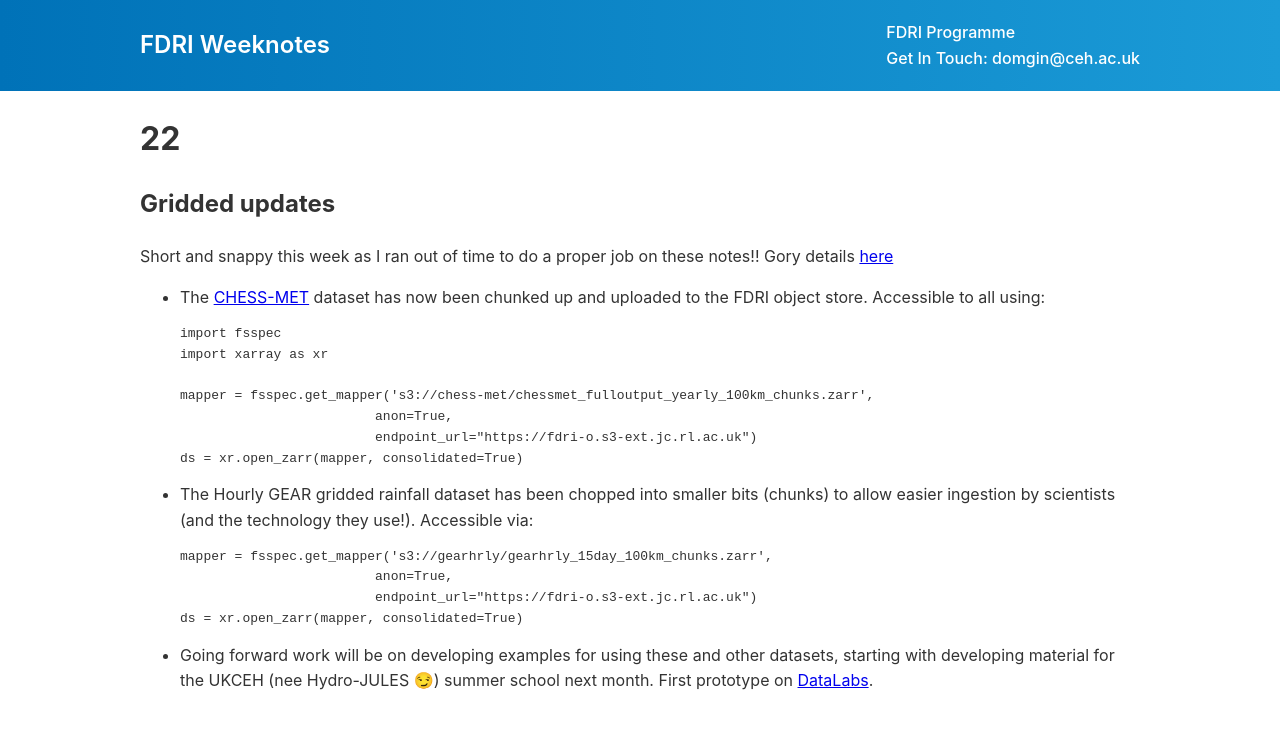
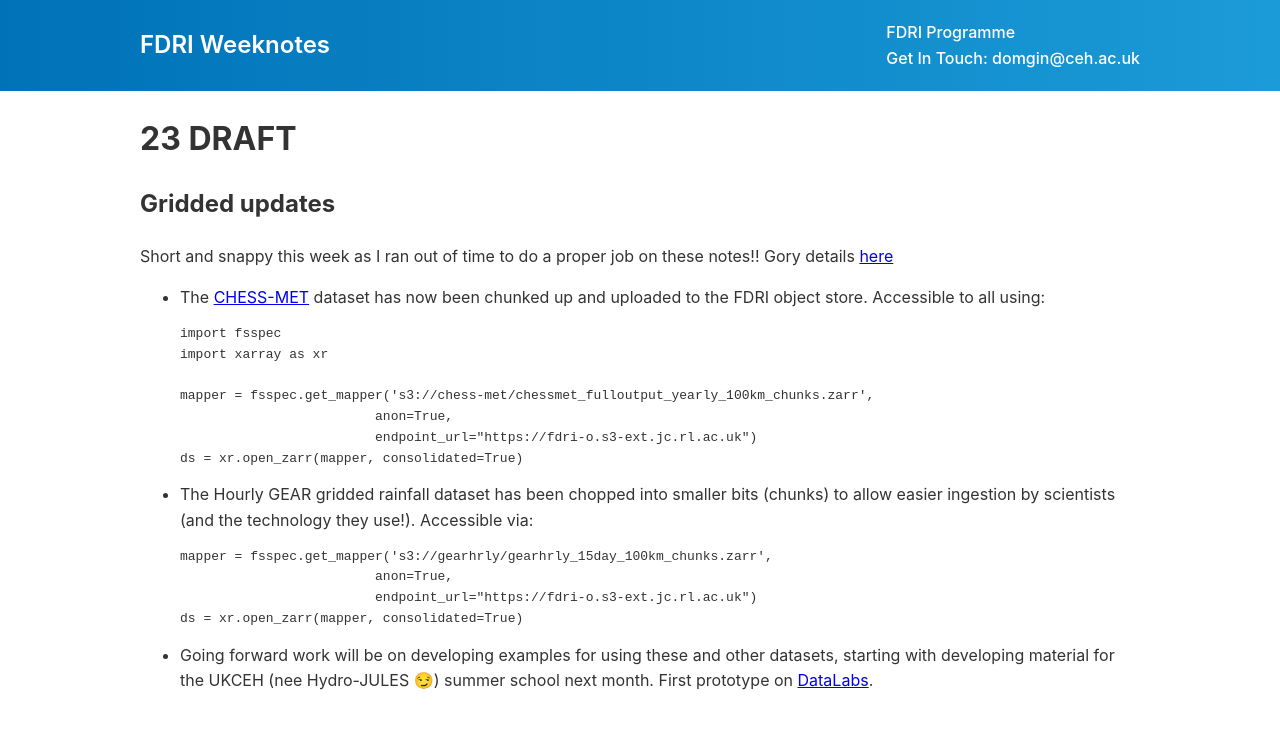
Before and after one commit to NERC-CEH/fdri_words, a Jekyll site: the page built from weeknotes/2025/23.md, in a window 1280 px wide. Shown: the top 729 px of the page. Built offline with Jekyll 4.4.1, drawn with Linux system fonts in a browser that asks for light colours; our own code applies the rules of GitHub Pages for plain Markdown files.

Commit message:
Update and rename 22.md to 23.md

```diff
--- a/weeknotes/2025/22.md
+++ b/weeknotes/2025/23.md
@@ -1,4 +1,4 @@
-# 22
+# 23 DRAFT
 
 ## Gridded updates
 Short and snappy this week as I ran out of time to do a proper job on these notes!! Gory details [here](https://github.com/orgs/NERC-CEH/projects/13/views/1?pane=issue&itemId=102907624&issue=NERC-CEH%7Cdri_gridded_data%7C40)
```
